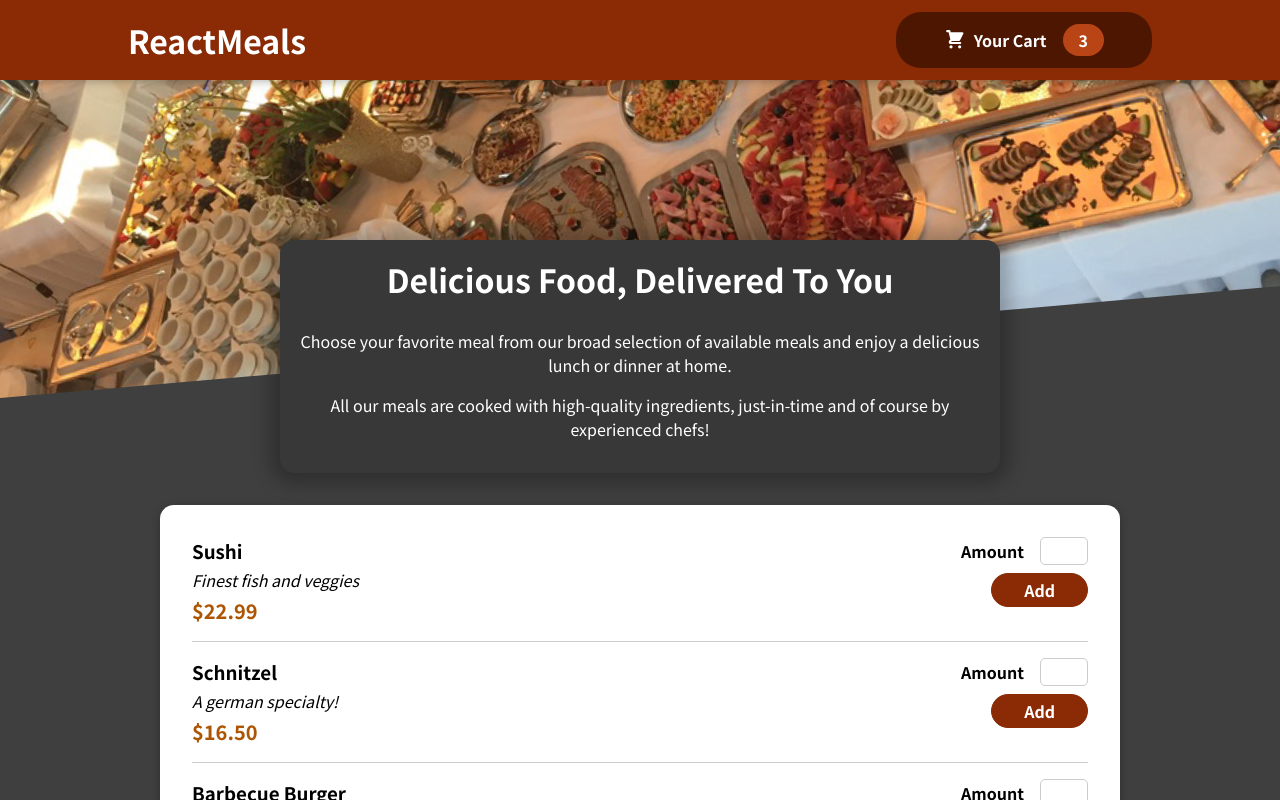
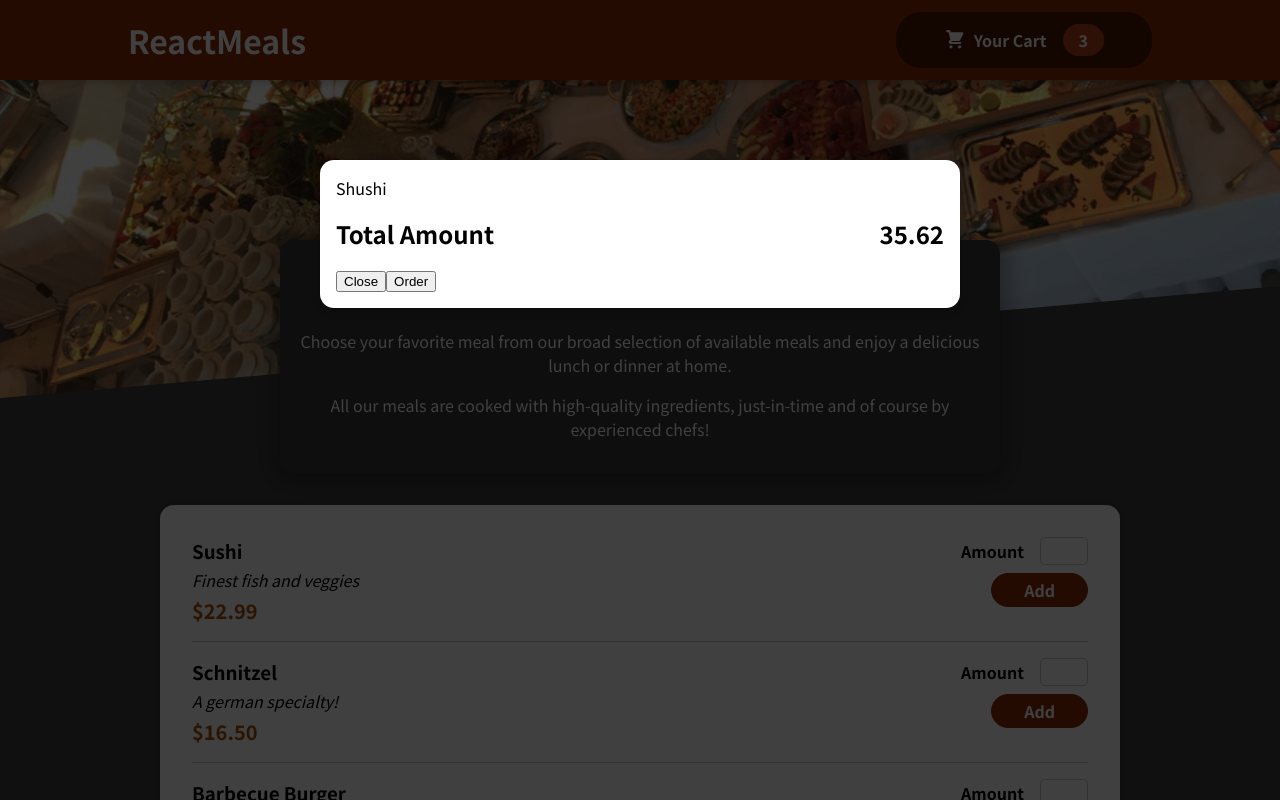
Before and after one commit to YosiKimhi/react-meals, a React (Create React App) app: page / in a window 1280 px wide. Shown: the top 800 px of the page. Built offline with nearby package versions, Linux system fonts and the light colour scheme.

Commit message:
Adding a Modal via a React Portal

```diff
--- a/public/index.html
+++ b/public/index.html
@@ -28,6 +28,7 @@
   </head>
   <body>
     <noscript>You need to enable JavaScript to run this app.</noscript>
+    <div id="overlays"></div>
     <div id="root"></div>
     <!--
       This HTML file is a template.
--- a/src/App.js
+++ b/src/App.js
@@ -1,10 +1,12 @@
 import { Fragment } from 'react';
+import Cart from './components/Cart/Cart';
 import Header from './components/Layout/Header';
 import Meals from './components/Meals/Meals';
 
 function App() {
   return (
     <Fragment>
+      <Cart />
       <Header />
       <main>
         <Meals />
--- a/src/components/Cart/Cart.js
+++ b/src/components/Cart/Cart.js
@@ -1,3 +1,4 @@
+import Modal from '../UI/Modal';
 import classes from './Cart.module.css';
 
 const Cart = (props) => {
@@ -10,7 +11,7 @@
   );
 
   return (
-    <div>
+    <Modal>
       {cartItems}
       <div className={classes.total}>
         <span>Total Amount</span>
@@ -20,7 +21,7 @@
           <button className={classes['buton--alt']}>Close</button>
            <button className={classes.button}>Order</button>
       </div>
-    </div>
+    </Modal>
   );
 };
 
--- /dev/null
+++ b/src/components/UI/Modal.js
@@ -0,0 +1,31 @@
+import { Fragment } from 'react';
+import classes from './Modal.module.css';
+import ReactDom from 'react-dom';
+
+const Backdrop = (props) => {
+  return <div className={classes.backdrop}></div>;
+};
+
+const ModalOverlay = (props) => {
+  return (
+    <div className={classes.modal}>
+      <div className={classes.content}>{props.children}</div>
+    </div>
+  );
+};
+
+const portalElement = document.getElementById('overlays');
+
+const Modal = (props) => {
+  return (
+    <Fragment>
+      {ReactDom.createPortal(<Backdrop />, portalElement)}
+      {ReactDom.createPortal(
+        <ModalOverlay>{props.children}</ModalOverlay>,
+        portalElement
+      )}
+    </Fragment>
+  );
+};
+
+export default Modal;
--- /dev/null
+++ b/src/components/UI/Modal.module.css
@@ -0,0 +1,41 @@
+.backdrop {
+    position: fixed;
+    top: 0;
+    left: 0;
+    width: 100%;
+    height: 100vh;
+    z-index: 20;
+    background-color: rgba(0, 0, 0, 0.75);
+}
+
+.modal {
+    position: fixed;
+    top: 20vh;
+    left: 5%;
+    width: 90%;
+    background-color: white;
+    padding: 1rem;
+    border-radius: 14px;
+    box-shadow: 0 2px 8px rgba(0, 0, 0, 0.25);
+    z-index: 30;
+    animation: slide-down 300ms ease-out forwards;
+}
+
+@media (min-width: 768px) {
+    .modal {
+        width: 40rem;
+        left: calc(50% - 20rem);
+    }
+}
+
+@keyframes slide-down {
+    from {
+        opacity: 0;
+        transform: translateY(-3rem);
+    }
+
+    to {
+        opacity: 1;
+        transform: translateY(0);
+    }
+}
```
